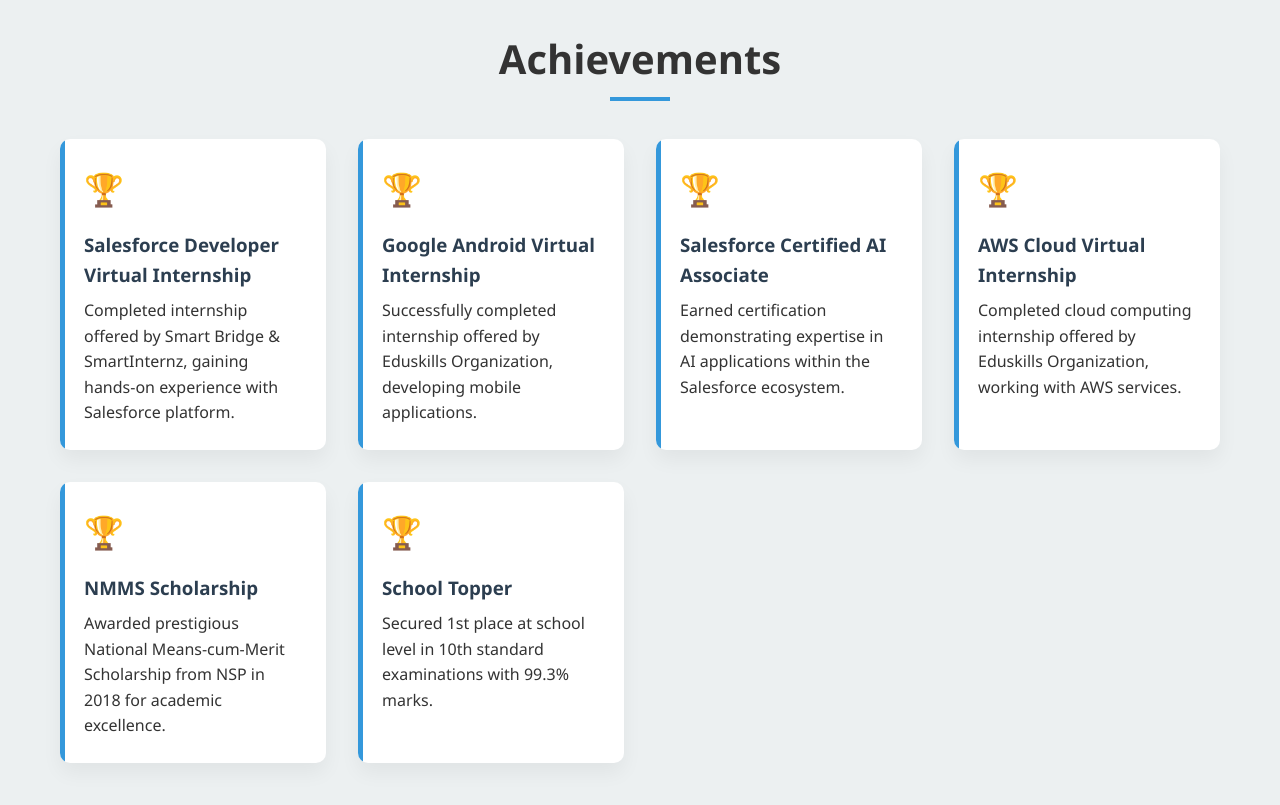
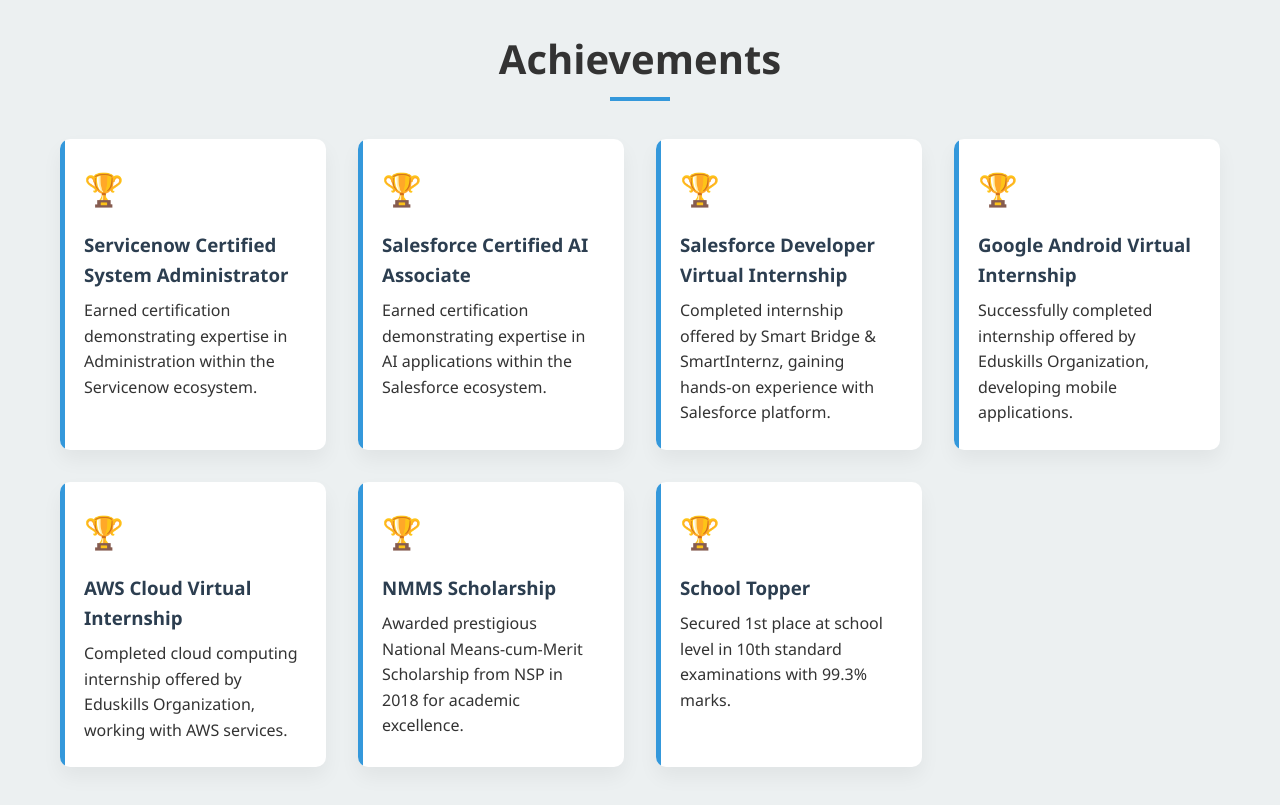
Before and after one commit to 238W5A0515/Portifolio, a plain HTML site: page index.html in a window 1280 px wide. Shown: the part 4620-5425 px from the top of the page. Drawn offline with Linux system fonts and the light colour scheme.

Commit message:
Update index.html

```diff
--- a/index.html
+++ b/index.html
@@ -219,6 +219,16 @@
 <div class="achievements-container">
 <div class="achievement-card">
 <div class="achievement-icon">🏆</div>
+<h3 class="achievement-title">Servicenow Certified System Administrator</h3>
+<p class="achievement-description">Earned certification demonstrating expertise in Administration within the Servicenow ecosystem.</p>
+</div>
+<div class="achievement-card">
+<div class="achievement-icon">🏆</div>
+<h3 class="achievement-title">Salesforce Certified AI Associate</h3>
+<p class="achievement-description">Earned certification demonstrating expertise in AI applications within the Salesforce ecosystem.</p>
+</div>
+<div class="achievement-card">
+<div class="achievement-icon">🏆</div>
 <h3 class="achievement-title">Salesforce Developer Virtual Internship</h3>
 <p class="achievement-description">Completed internship offered by Smart Bridge &amp; SmartInternz, gaining hands-on experience with Salesforce platform.</p>
 </div>
@@ -226,11 +236,6 @@
 <div class="achievement-icon">🏆</div>
 <h3 class="achievement-title">Google Android Virtual Internship</h3>
 <p class="achievement-description">Successfully completed internship offered by Eduskills Organization, developing mobile applications.</p>
-</div>
-<div class="achievement-card">
-<div class="achievement-icon">🏆</div>
-<h3 class="achievement-title">Salesforce Certified AI Associate</h3>
-<p class="achievement-description">Earned certification demonstrating expertise in AI applications within the Salesforce ecosystem.</p>
 </div>
 <div class="achievement-card">
 <div class="achievement-icon">🏆</div>
```
